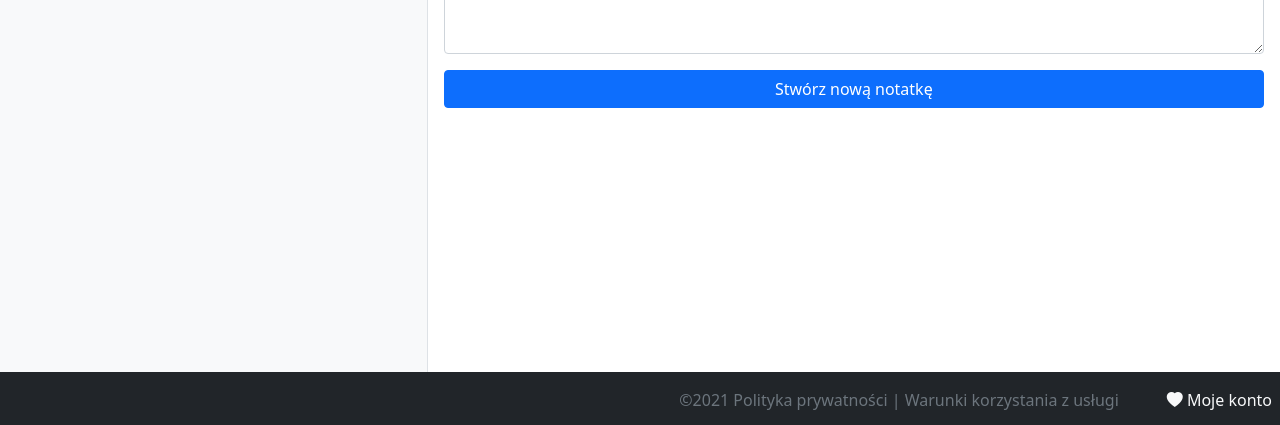
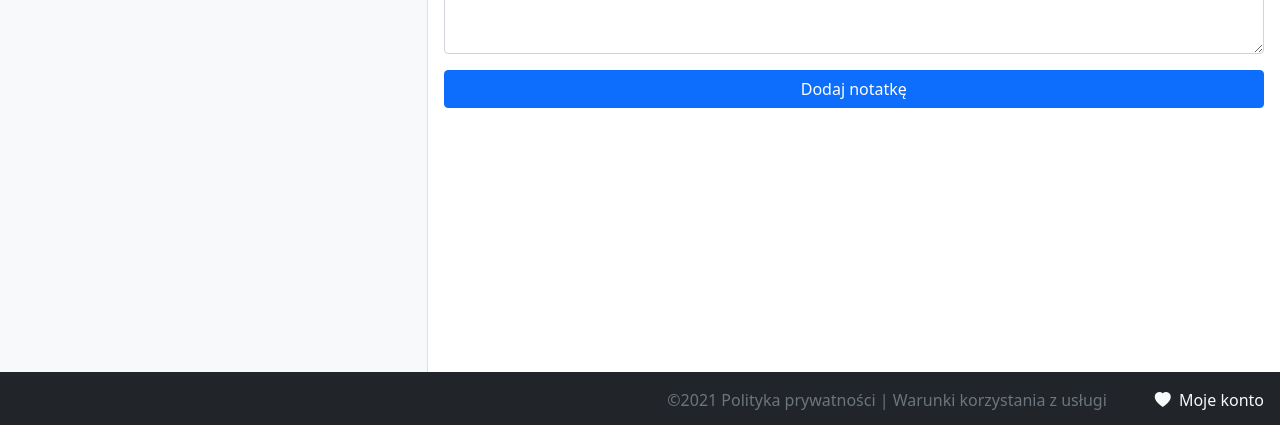
Before and after one commit to monpie3/gonote, a Vue app: page / in a window 1280 px wide. Shown: the part 372-797 px from the top of the page. Built offline with nearby package versions, Linux system fonts and the light colour scheme.

Commit message:
add the date when the note was created, change the style a little

```diff
--- a/src/App.vue
+++ b/src/App.vue
@@ -28,8 +28,8 @@
             <span class="text-muted mx-5 d-none d-md-block">
                 ©2021 Polityka prywatności | Warunki korzystania z usługi
             </span>
-            <span class="text-light">
-                <i class="bi bi-heart-fill"></i>
+            <span class="text-light pe-2">
+                <i class="bi bi-heart-fill pe-1"></i>
                 Moje konto
             </span>
         </div>
--- a/src/compontents/NoteAddForm.vue
+++ b/src/compontents/NoteAddForm.vue
@@ -10,7 +10,7 @@
         </div>
         <button type="submit" class="btn btn-primary w-100">
             <i class="bi bi-eye-asterisk"></i>
-            Stwórz nową notatkę
+            Dodaj notatkę
         </button>
     </form>
 </template>
@@ -27,7 +27,8 @@
         },
         methods : {
             addNote: function() {
-                var note = {name: this.newNoteName, content: this.newNoteContent};
+                var date = (new Date()).toLocaleString("pl-Pl");
+                var note = {name: this.newNoteName, content: this.newNoteContent, createdAt: date };
                 this.newNoteName = null;
                 this.newNoteContent = null;
                 this.$emit("on-add-note", note);
--- a/src/compontents/NotesList.vue
+++ b/src/compontents/NotesList.vue
@@ -11,8 +11,8 @@
                     </button>
                 </div>
             </div>
-            <h5 class="mb-1">{{ note.name }}</h5>
-            <p class="text-muted">Utworzono 14:15 10.03.2021</p>
+            <h5 class="mb-1 text-break text-wrap">{{ note.name }}</h5>
+            <p class="text-muted">Utworzono {{ note.createdAt }} </p>
         </div>
     </div>
 </template>
```
